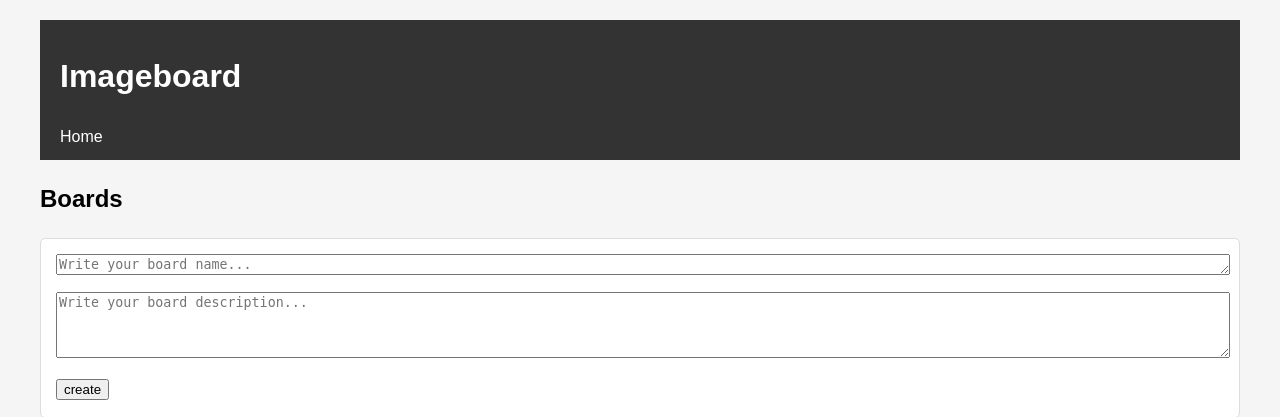
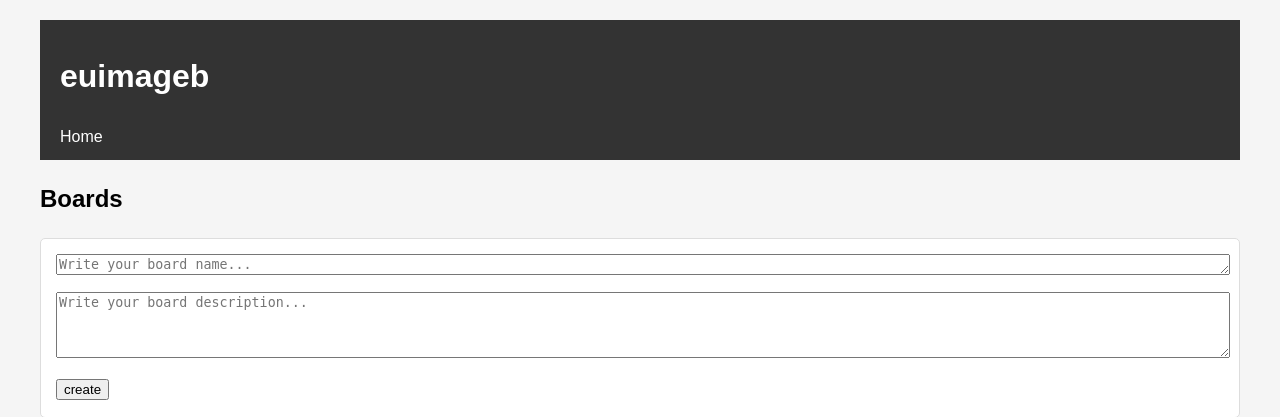
Before and after one commit to Floris-1096069/euimageb, a Flask app: page / in a window 1280 px wide. Shown: the top 417 px of the page. Run offline with Flask 3, Linux system fonts and the light colour scheme; some libraries are stand-ins or nearby versions.

Commit message:
Chore, removed redundant link

```diff
--- a/templates/base.html
+++ b/templates/base.html
@@ -10,7 +10,7 @@
 </head>
 <body>
   <header>
-    <h1><a href="/">Imageboard</a></h1>
+    <h1>euimageb</h1>
         <nav>
             <a href="/">Home</a>
         </nav>
```
